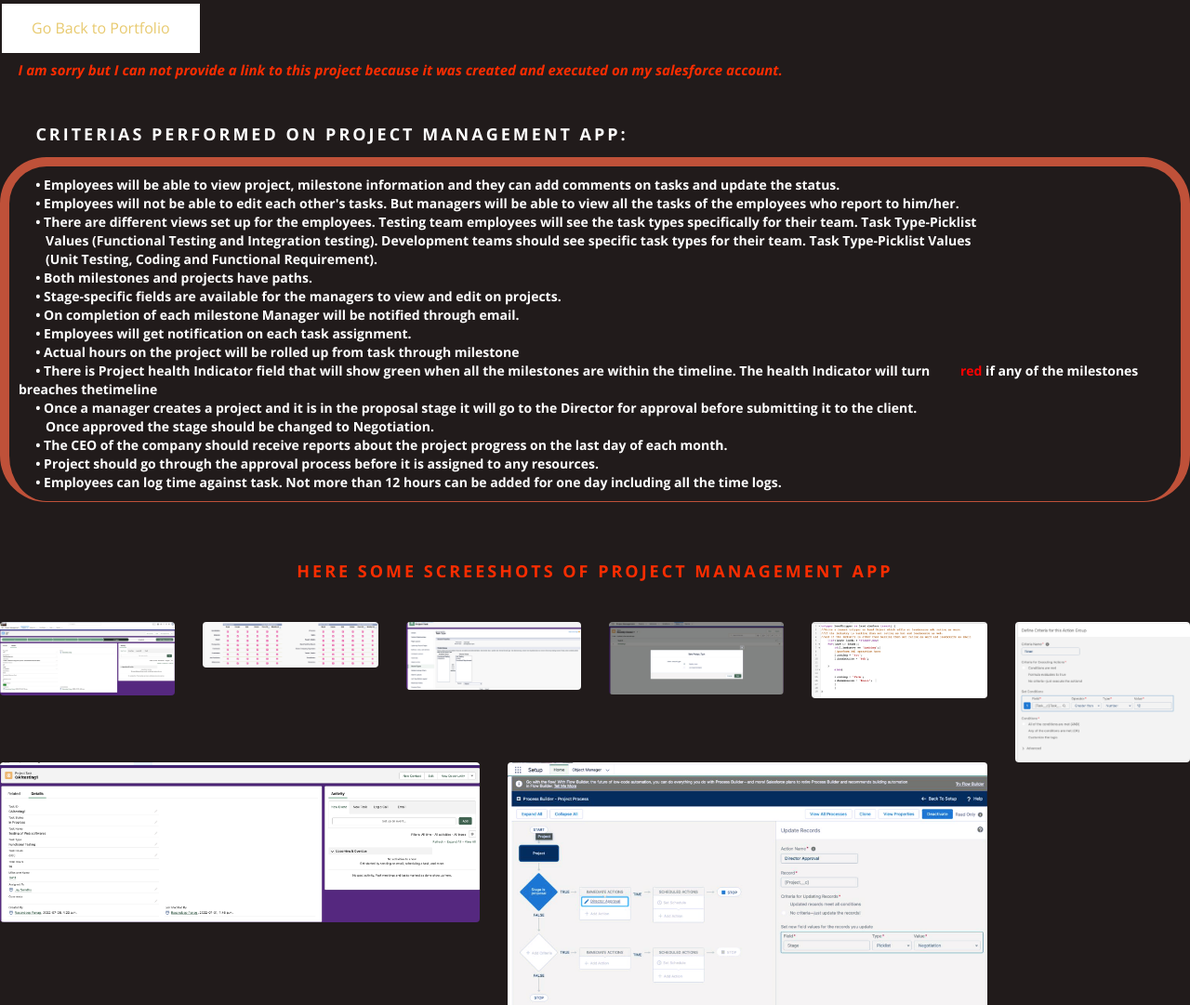
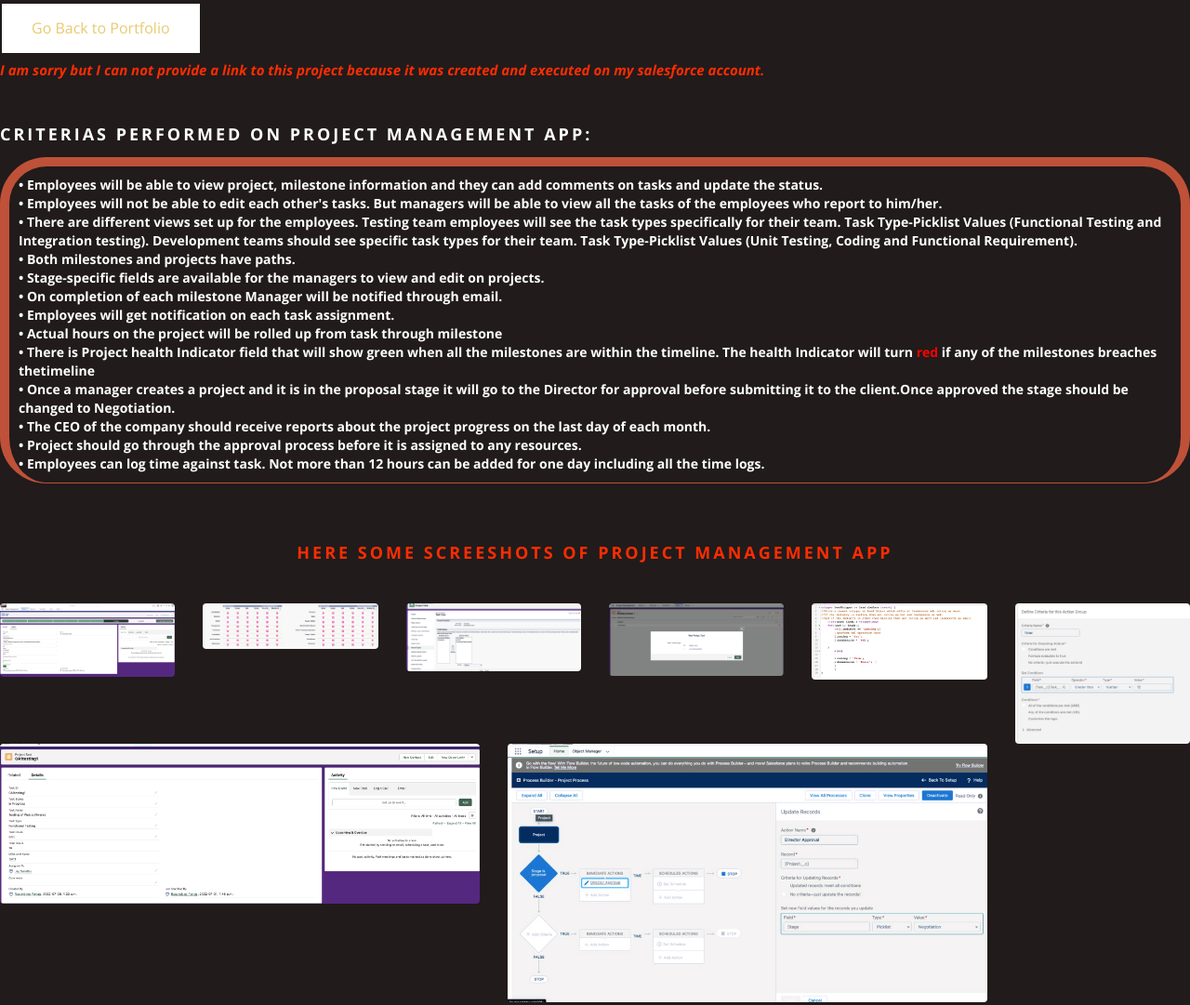
Before and after one commit to RasanPanag/Portfolio-website-html-JSON, a website: page index2.html in a window 1280 px wide. Shown: the top 1081 px of the page at 93% size. Drawn offline with nearby package versions, Linux system fonts and the light colour scheme; files whose address does not match are found by name.

Commit message:
glitches fixed

```diff
--- a/index2.html
+++ b/index2.html
@@ -5,11 +5,11 @@
 
       <meta charset="utf-8">
       <meta http-equiv="X-UA-Compatible" content="IE=edge"/>
-      <title>Rasan's Porfolio</title>
-      <meta name="description" content="We would like to invite you to our big day.">
+      <title>Rasan's Project Management App</title>
+      <meta name="description" content="">
       <meta name="viewport" content="width=device-width, initial-scale=1">
       <meta name="theme-color" content="#ffffff">
-      <meta property="og:title" content="Rasan's Project Management App>
+      <meta property="og:title" content="Rasan's Project Management App">
       <meta property="og:image" content="logo.jpeg">
       <meta property="og:type" content="website">
       <link rel="apple-touch-icon" sizes="180x180" href="logo2.png">
@@ -67,36 +67,35 @@
 
 <button class="button button2"><a href="index.html">Go Back to Portfolio</a></button>
 
-      <p style="color:#FD2D00" ><b><i> &nbsp; &nbsp;&nbsp; I am sorry but I can not provide a link to this project because it was
+      <p style="color:#FD2D00" ><b><i> I am sorry but I can not provide a link to this project because it was
         created and executed on my salesforce account.</i></b></p>
-      <h3 style="color:white">&nbsp; &nbsp;&nbsp; Criterias Performed on Project Management APP:</h3>
+      <h3 style="color:white">Criterias Performed on Project Management APP:</h3>
       <ul class="three"><span style = "color: white"><b>
-        <li>&nbsp; &nbsp;&nbsp; •	 Employees will be able to view project, milestone information and they can add
+        <li> •	 Employees will be able to view project, milestone information and they can add
           comments on tasks and update the status.</li>
-        <li>&nbsp; &nbsp;&nbsp; •  Employees will not be able to edit each other's tasks. But managers will be able to
+        <li> •  Employees will not be able to edit each other's tasks. But managers will be able to
           view all the tasks of the employees who report to him/her. </li>
-        <li>&nbsp; &nbsp;&nbsp; •	There are different views set up for the employees.
+        <li> •	There are different views set up for the employees.
 Testing team employees will see the task types specifically for their team.
-Task Type-Picklist  <br> &nbsp; &nbsp;&nbsp;&nbsp;  &nbsp; Values (Functional Testing and Integration testing).
+Task Type-Picklist Values (Functional Testing and Integration testing).
  Development teams should see specific task types for their team.
-Task Type-Picklist Values  <br> &nbsp; &nbsp;&nbsp;&nbsp; &nbsp;   (Unit Testing, Coding and Functional Requirement).
+Task Type-Picklist Values (Unit Testing, Coding and Functional Requirement).
            </li>
 
-           <li>&nbsp; &nbsp;&nbsp; •	Both milestones and projects have paths.
+           <li> •	Both milestones and projects have paths.
               </li>
-          <li>&nbsp; &nbsp;&nbsp; • Stage-specific fields are available for the managers to view and edit on projects.</li>
-          <li>&nbsp; &nbsp;&nbsp; • On completion of each milestone Manager will be notified through email.</li>
-          <li>&nbsp; &nbsp;&nbsp; • Employees will get notification on each task assignment.</li>
-          <li>&nbsp; &nbsp;&nbsp;  •	Actual hours on the project will be rolled up from task through milestone </li>
-          <li>&nbsp; &nbsp;&nbsp; • There is Project health Indicator field that will show green when all the milestones are within the timeline. The health Indicator
-          will turn &nbsp; &nbsp;&nbsp;&nbsp; &nbsp;  <span style="color: red">red</span> if any of the milestones breaches thetimeline</li>
-          <li>&nbsp; &nbsp;&nbsp; •	Once a manager creates a project and it is in the proposal stage it will go to the Director for approval before
-            submitting it to the client.
-            <br> &nbsp; &nbsp;&nbsp;&nbsp; &nbsp;  Once approved the stage should be changed to Negotiation.
+          <li> • Stage-specific fields are available for the managers to view and edit on projects.</li>
+          <li> • On completion of each milestone Manager will be notified through email.</li>
+          <li> • Employees will get notification on each task assignment.</li>
+          <li>•	Actual hours on the project will be rolled up from task through milestone </li>
+          <li>• There is Project health Indicator field that will show green when all the milestones are within the timeline. The health Indicator
+          will turn <span style="color: red">red</span> if any of the milestones breaches thetimeline</li>
+          <li>•	Once a manager creates a project and it is in the proposal stage it will go to the Director for approval before
+            submitting it to the client.Once approved the stage should be changed to Negotiation.
                      </li>
-          <li>&nbsp; &nbsp;&nbsp;  •	The CEO of the company should receive reports about the project progress on the last day of each month.</li>
-          <li>&nbsp; &nbsp;&nbsp;  •	Project should go through the approval process before it is assigned to any resources.</li>
-          <li>&nbsp; &nbsp;&nbsp; •	Employees can log time against task. Not more than 12 hours can be added for one day including all the time logs. </li>
+          <li>•	The CEO of the company should receive reports about the project progress on the last day of each month.</li>
+          <li>•	Project should go through the approval process before it is assigned to any resources.</li>
+          <li>•	Employees can log time against task. Not more than 12 hours can be added for one day including all the time logs. </li>
 
     </b> </ul></span>
 
```
